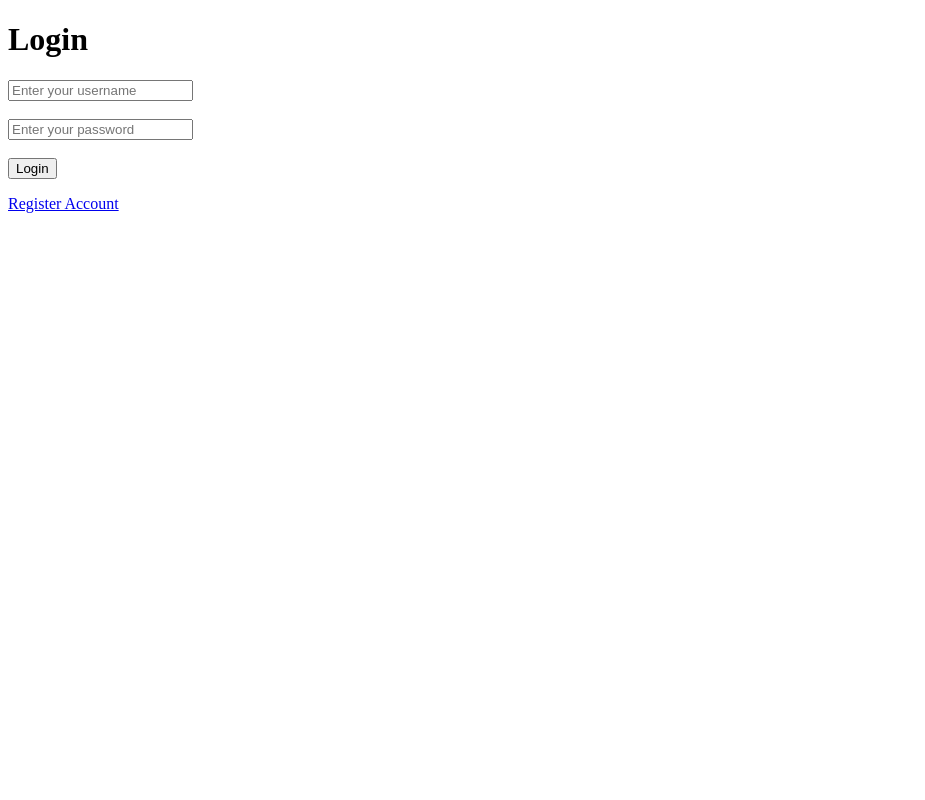
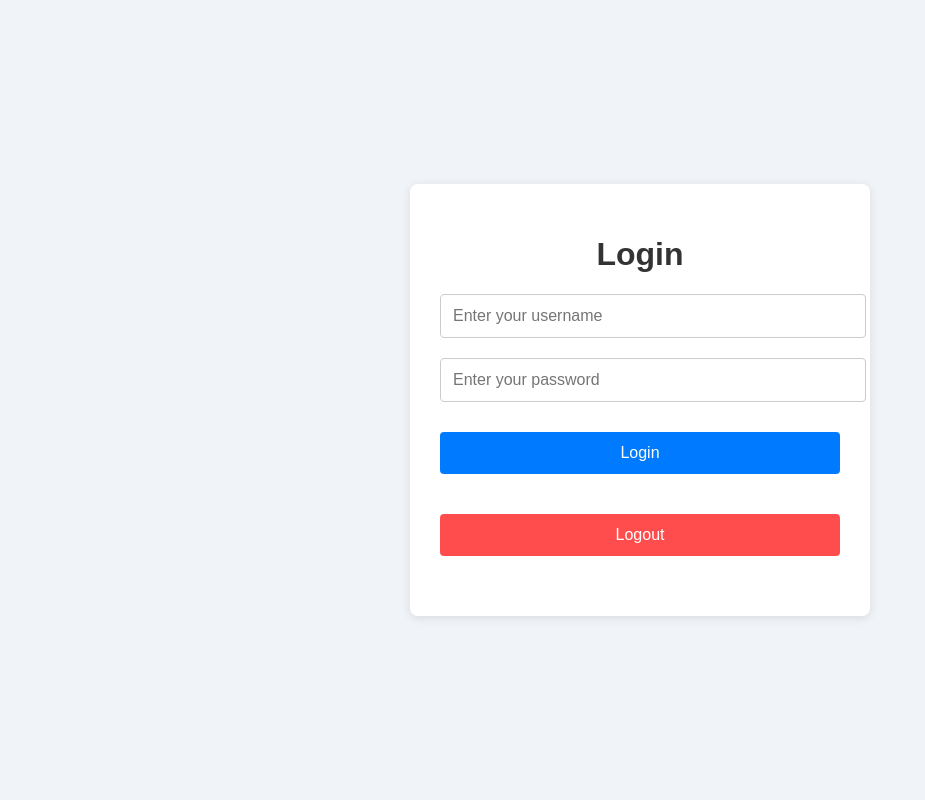
Before and after one commit to JohnVel27/Login, a PHP site: page /login.php in a window 1280 px wide. Shown: the whole page, without its empty margins (0-925 px from the left). Run offline with PHP 8.4, Linux system fonts and the light colour scheme; a stand-in replaces the project's code that opens the database connection.

Commit message:
Update login.php

```diff
--- a/login.php
+++ b/login.php
@@ -1,11 +1,17 @@
 <?php
 session_start();
 require('./dbConfig.php');
+
+$message = ''; // Initialize message variable
 
 if (isset($_POST['login'])) {
     $username = trim($_POST['username']);
     $password = trim($_POST['password']);
 
+    // Check if the user is already logged in
+    if (isset($_SESSION['logged_in_user'])) {
+        $message = "Username is already logged in. Wait for him to log out first.";
+    } else {
         if (empty($username) || empty($password)) {
             echo "<script>alert('Please fill up all fields')</script>";
         } else {
@@ -21,16 +27,23 @@ if (isset($_POST['login'])) {
 
                 // Verify the entered password with the hashed password
                 if (password_verify($password, $hashedPassword)) {
-                $_SESSION['username'] = $username;
-                header('Location: ordermanagement.php');
-                exit();
+                    // Log the user in
+                    $_SESSION['logged_in_user'] = $username;
+                    $message = "User logged in: " . htmlspecialchars($username). "<br>Hashed Password: " . htmlspecialchars($hashedPassword);
                 } else {
-                echo 'Invalid Credential';
+                    $message = 'Invalid Credential';
                 }
             } else {
-            header('Location: login.php');
+                $message = 'No user found with that username';
             }
         }
+    }
+}
+
+if (isset($_POST['logout'])) {
+    // On logout, clear the session
+    unset($_SESSION['logged_in_user']);
+    $message = "You have logged out.";
 }
 ?>
 
@@ -38,16 +51,113 @@ if (isset($_POST['login'])) {
 <html lang="en">
 <head>
     <meta charset="UTF-8">
-    <meta name="viewport" content="width=!, initial-scale=1.0">
+    <meta name="viewport" content="width=device-width, initial-scale=1.0">
     <title>Login</title>
+    <style>
+        body {
+            font-family: Arial, sans-serif;
+            background-color: #f0f4f8;
+            display: flex;
+            justify-content: center;
+            align-items: center;
+            height: 100vh;
+            margin: 0;
+        }
+
+        h1 {
+            text-align: center;
+            color: #333;
+        }
+
+        /* Flexbox container for centering the form */
+        .container {
+            background-color: #fff;
+            padding: 30px;
+            border-radius: 8px;
+            box-shadow: 0 2px 10px rgba(0, 0, 0, 0.1);
+            max-width: 400px;
+            width: 100%;
+            display: flex;
+            flex-direction: column;
+            justify-content: space-between;
+            align-items: center; /* Center the content horizontally */
+        }
+
+        form {
+            width: 100%;
+        }
+
+        input[type="text"], input[type="password"] {
+            width: 100%;
+            padding: 12px;
+            margin-bottom: 20px;
+            border: 1px solid #ccc;
+            border-radius: 4px;
+            font-size: 16px;
+        }
+
+        input[type="submit"] {
+            width: 100%;
+            padding: 12px;
+            border-radius: 4px;
+            font-size: 16px;
+            cursor: pointer;
+            margin: 10px 0;
+        }
+
+        /* Style for the login button */
+        input[name="login"] {
+            background-color: #007bff;
+            color: #fff;
+            border: none;
+        }
+
+        input[name="login"]:hover {
+            background-color: #0056b3;
+        }
+
+        /* Style for the logout button (red) */
+        input[name="logout"] {
+            background-color: #ff4d4d;
+            color: #fff;
+            border: none;
+            margin-top: 30px; /* Adds 30px space above the logout button */
+        }
+
+        input[name="logout"]:hover {
+            background-color: #cc0000;
+        }
+
+        /* Style for the message */
+        .message {
+            margin-top: 20px; /* Adds 20px space between the message and logout button */
+            text-align: center; /* Center the text */
+            color: #333;
+            font-size: 16px;
+            max-width: 100%; /* Ensure it fits inside the container */
+            word-wrap: break-word; /* Break long words if necessary */
+        }
+    </style>
 </head>
 <body>
-    <h1>Login </h1>
-    <form action="/tutorial/login.php" method="post">
-        <input type="text" name="username" placeholder="Enter your username"/> <br><br>
-        <input type="password" name="password" placeholder="Enter your password"/> <br><br>
-        <input type="submit" name="login" value="Login"/>
-        <p><a href="register.php">Register Account</a></p>
+    <div class="container">
+        <!-- Login form -->
+        <form action="" method="post">
+            <h1>Login</h1>
+            <input type="text" name="username" placeholder="Enter your username" required />
+            <input type="password" name="password" placeholder="Enter your password" required />
+            <input type="submit" name="login" value="Login" />
         </form>
+
+        <!-- Logout form (with 30px space above it) -->
+        <form action="" method="post">
+            <input type="submit" name="logout" value="Logout" />
+        </form>
+
+        <!-- Message displayed below the logout button -->
+        <div class="message">
+            <?php echo $message; ?>
+        </div>
+    </div>
 </body>
 </html>
```
Lines whose indentation alone changed are shown as unchanged.
